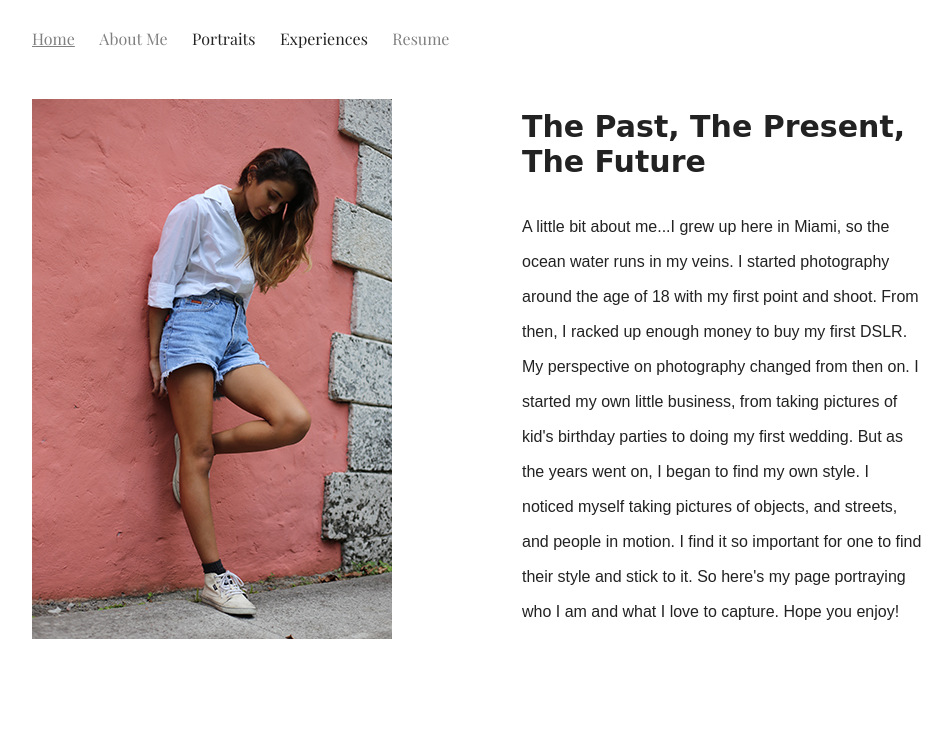
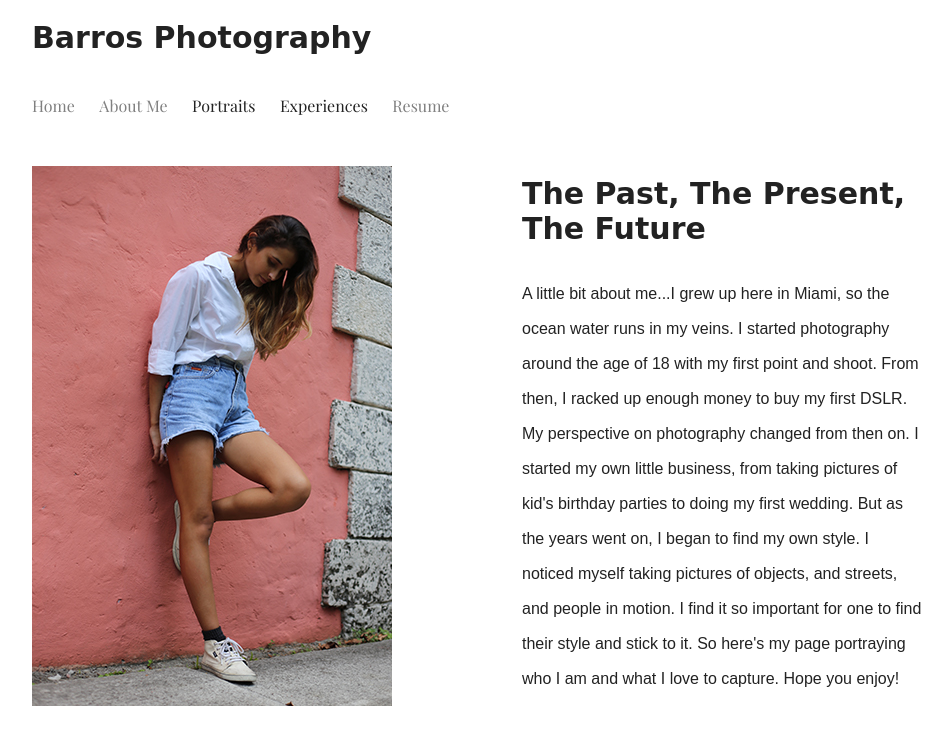
Before and after one commit to tbarros1/tbarros1.github.io, a plain HTML site: page about-me.html in a window 1280 px wide. In both pictures the pointer is over the link "Home". Shown: the whole page, without its empty margins (128-1080 px from the left). Drawn offline with nearby package versions, Linux system fonts and the light colour scheme; a web font is replaced by a local one.

```diff
--- a/about-me.html
+++ b/about-me.html
@@ -9,6 +9,7 @@
 <body>
   <div id="container">
     <header>
+      <h1>Barros Photography</h1>
       <nav>
         <ul>
           <li><a href="http://barrosphotography.me/index.html">Home</a></li>
--- a/css/style2.css
+++ b/css/style2.css
@@ -43,6 +43,7 @@ nav li{
 h1{
   font-family: 'Love Ya Like A Sister', cursive;
   font-size: 30px;
+  top: 50px;
 }
 
 #about-me-paragraph{
@@ -72,7 +73,7 @@ a{
 }
 
 a:hover{
-  text-decoration: underline;
+  text-decoration: none;
 }
 
 a:active{
```
Also changed, not shown: index.html (+1 -1 lines).
